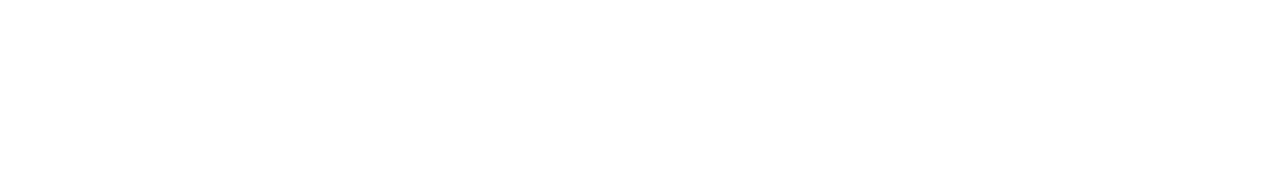
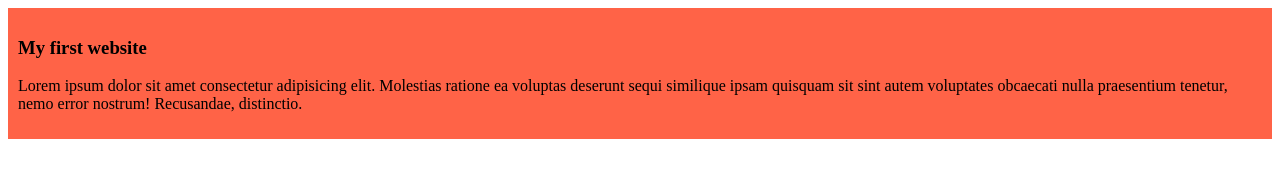
Before and after one commit to imranmohammod/my-simple-website, a plain HTML site: page index.html in a window 1280 px wide. Drawn offline with Linux system fonts and the light colour scheme.

Commit message:
added the first blog

```diff
--- a/index.html
+++ b/index.html
@@ -4,8 +4,12 @@
     <meta charset="UTF-8">
     <meta name="viewport" content="width=device-width, initial-scale=1.0">
     <title>My Simple Website</title>
+    <link rel="stylesheet" href="styles/blog.css">
 </head>
 <body>
-
+    <div>
+        <h3>My first website</h3>
+        <p>Lorem ipsum dolor sit amet consectetur adipisicing elit. Molestias ratione ea voluptas deserunt sequi similique ipsam quisquam sit sint autem voluptates obcaecati nulla praesentium tenetur, nemo error nostrum! Recusandae, distinctio.</p>
+    </div>
 </body>
 </html>
--- /dev/null
+++ b/styles/blog.css
@@ -0,0 +1,4 @@
+div{
+    background-color: tomato;
+    padding: 10px;
+}
```
